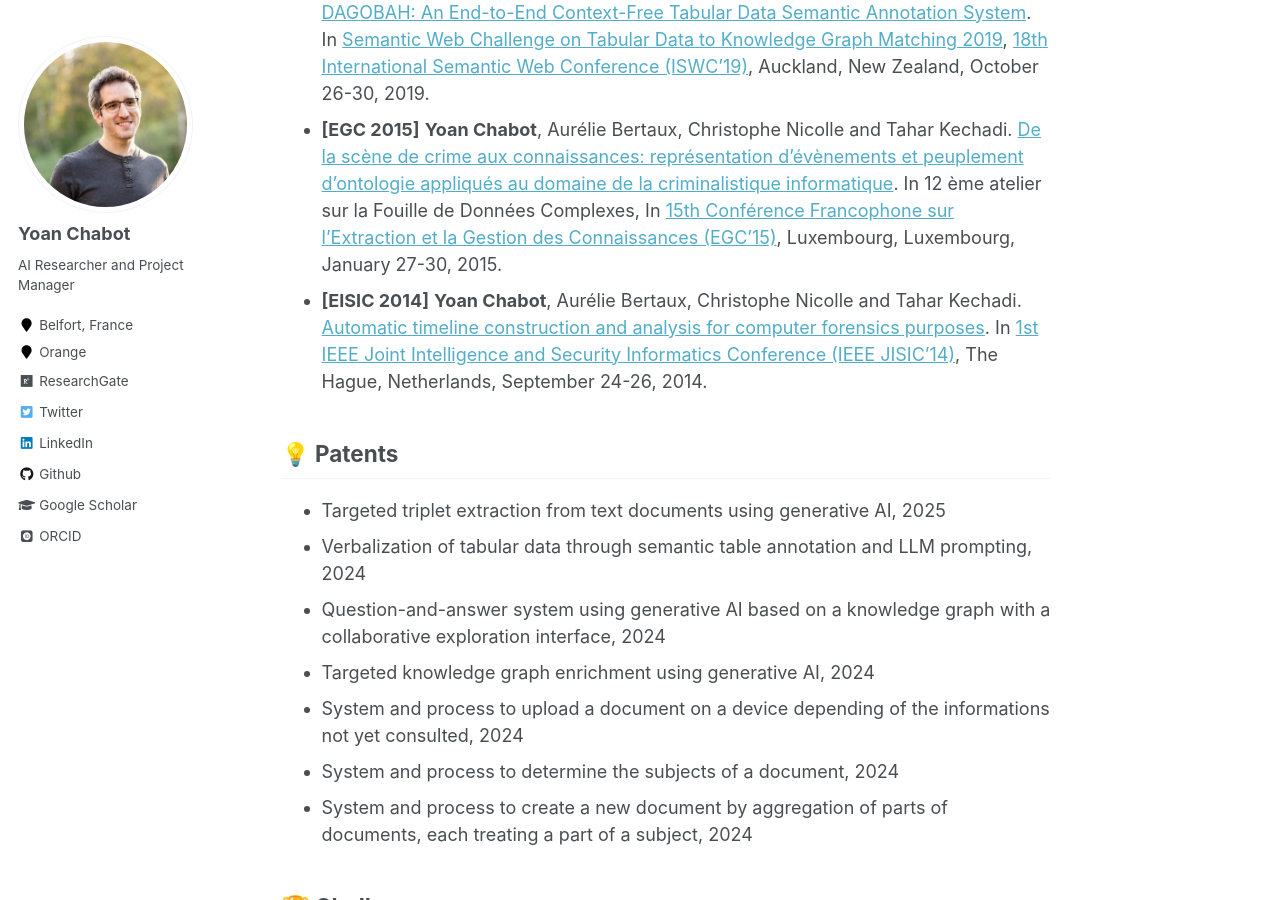
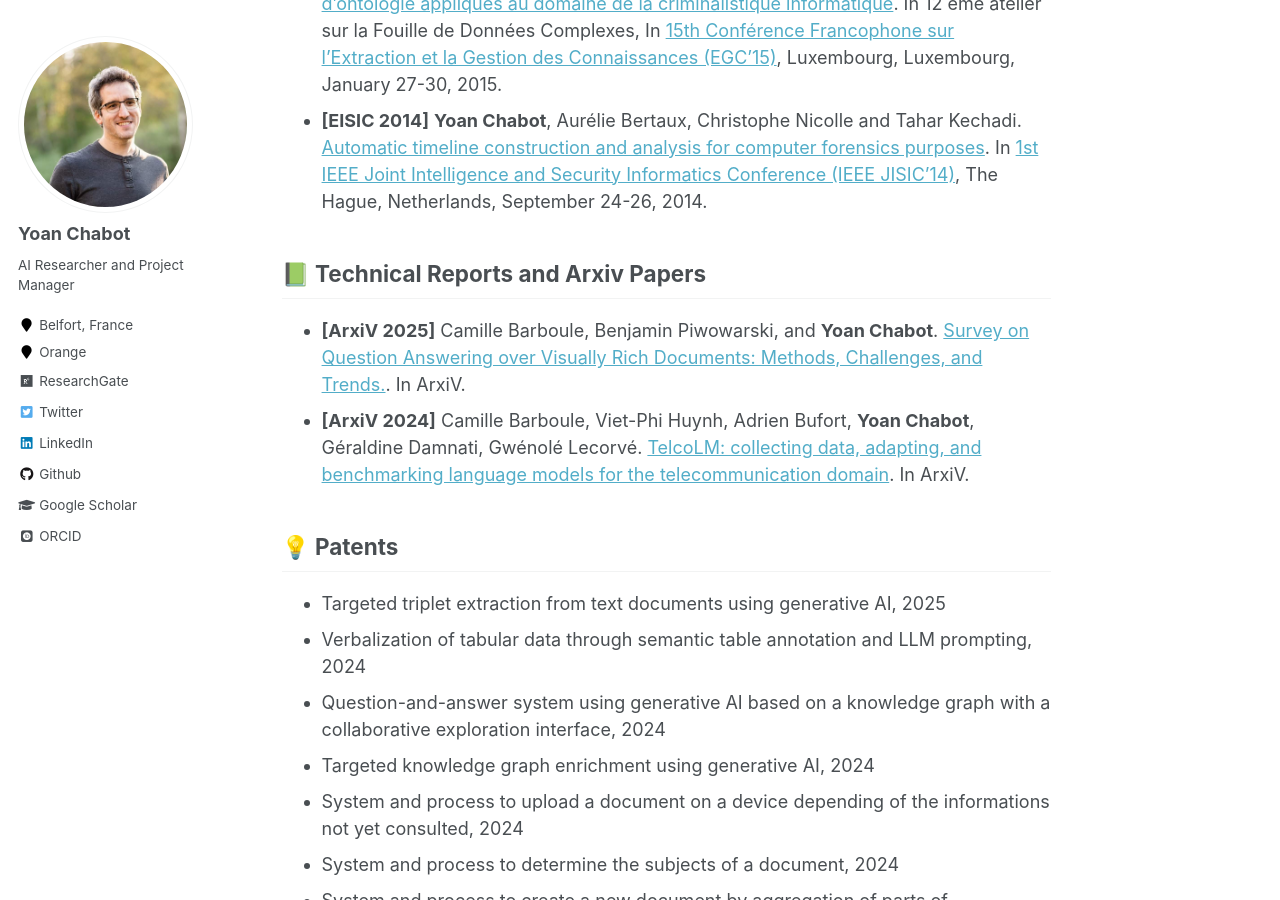
Before and after one commit to yoanchabot/yoanchabot.github.io, a Jekyll site: the page built from _pages/publications.md, in a window 1280 px wide and 900 px high, scrolled down 2931 px. Built offline with Jekyll 4.4.1, drawn with Linux system fonts in a browser that asks for light colours; some web fonts are replaced; some of the changed text lies outside the part shown.

Commit message:
Add Technical Reports and Arxiv Papers section
Added new section for Technical Reports and Arxiv Papers, including relevant entries.

```diff
--- a/_pages/publications.md
+++ b/_pages/publications.md
@@ -32,6 +30,10 @@ author_profile: true
 * <a name="iswc_2019"></a>**[ISWC 2019]** **Yoan Chabot**, Thomas Labbé, Jixiong Liu and Raphaël Troncy. [DAGOBAH: An End-to-End Context-Free Tabular Data Semantic Annotation System](https://github.com/yoanchabot/papers/raw/main/chabot2019a.pdf). In [Semantic Web Challenge on Tabular Data to Knowledge Graph Matching 2019](http://www.cs.ox.ac.uk/isg/challenges/sem-tab/2019/index.html), [18th International Semantic Web Conference (ISWC'19)](https://iswc2019.semanticweb.org/), Auckland, New Zealand, October 26-30, 2019.
 * <a name="egc_2015"></a>**[EGC 2015]** **Yoan Chabot**, Aurélie Bertaux, Christophe Nicolle and Tahar Kechadi. [De la scène de crime aux connaissances: représentation d’évènements et peuplement d’ontologie appliqués au domaine de la criminalistique informatique](https://github.com/yoanchabot/papers/raw/main/chabot2015c.pdf). In 12 ème atelier sur la Fouille de Données Complexes, In [15th Conférence Francophone sur l'Extraction et la Gestion des Connaissances (EGC'15)](https://www.egc.asso.fr/publications/actes-egc/actes-conference-egc-2015.html), Luxembourg, Luxembourg, January 27-30, 2015.
 * <a name="eisic_2014"></a>**[EISIC 2014]** **Yoan Chabot**, Aurélie Bertaux, Christophe Nicolle and Tahar Kechadi. [Automatic timeline construction and analysis for computer forensics purposes](https://github.com/yoanchabot/papers/raw/main/chabot2014b.pdf). In [1st IEEE Joint Intelligence and Security Informatics Conference (IEEE JISIC'14)](http://www.eisic.eu/eisic2014/), The Hague, Netherlands, September 24-26, 2014.
+
+## 📗 Technical Reports and Arxiv Papers
+* <a name="arxiv_2024_b"></a>**[ArxiV 2025]** Camille Barboule, Benjamin Piwowarski, and **Yoan Chabot**. [Survey on Question Answering over Visually Rich Documents: Methods, Challenges, and Trends.](https://arxiv.org/pdf/2501.02235). In ArxiV.
+* <a name="arxiv_2024"></a>**[ArxiV 2024]** Camille Barboule, Viet-Phi Huynh, Adrien Bufort, **Yoan Chabot**, Géraldine Damnati, Gwénolé Lecorvé. [TelcoLM: collecting data, adapting, and benchmarking language models for the telecommunication domain](https://arxiv.org/abs/2412.15891). In ArxiV.
 
 ## 💡 Patents
 * Targeted triplet extraction from text documents using generative AI, 2025
```
Also changed, not shown: other parts of _pages/publications.md (+0 -2 lines).
